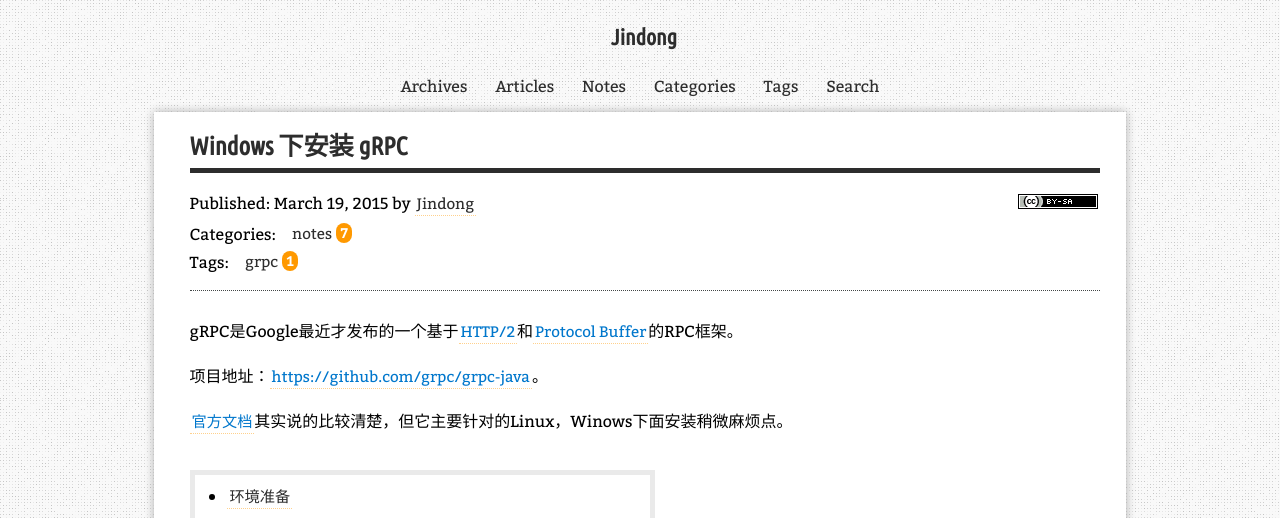
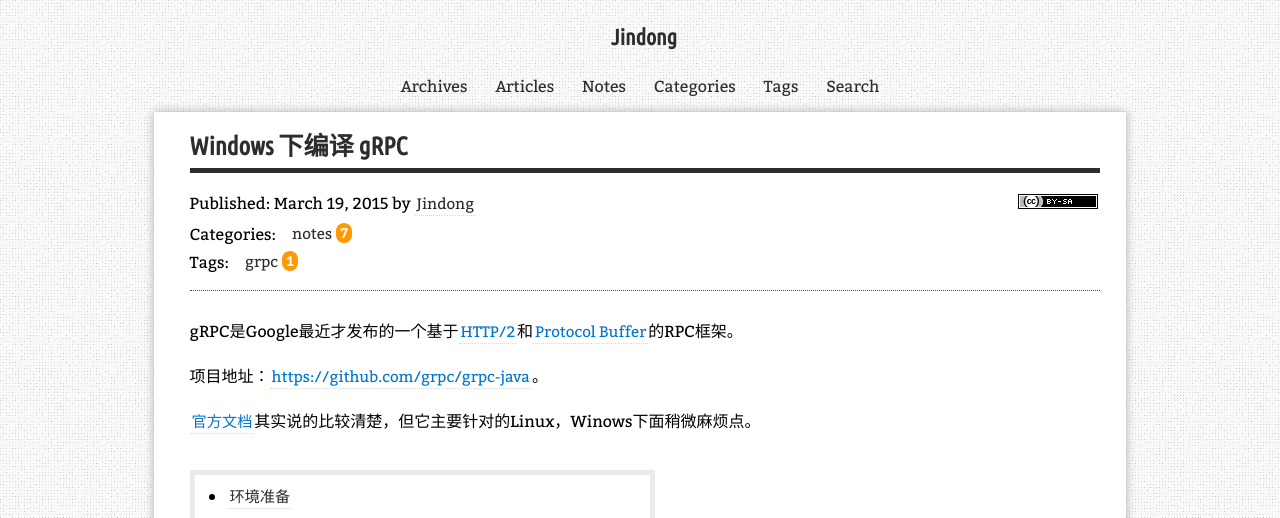
Before and after one commit to zhanjindong/zhanjindong.github.io, a Jekyll site: the page built from _posts/2015-03-19-install-grpc-on-windows.md, in a window 1280 px wide and 900 px high. Shown: the top 518 px of the window. Built offline with Jekyll 4.4.1, drawn with Linux system fonts in a browser that asks for light colours; nearby versions of some CDN libraries; comment, search, counter and statistics services are not loaded; a style sheet for code colours, icons or effects is not loaded.

Commit message:
modify post title

```diff
--- a/_posts/2015-03-19-install-grpc-on-windows.md
+++ b/_posts/2015-03-19-install-grpc-on-windows.md
@@ -1,7 +1,7 @@
 ---
 layout: post
-title: "Windows 下安装 gRPC"
-description: "Windows 下安装 gRPC"
+title: "Windows 下编译 gRPC"
+description: "Windows 下编译 gRPC"
 categories: [notes]
 tags: [grpc]
 alias: [/2015/03/19/]
@@ -12,7 +12,7 @@
 
 项目地址：[https://github.com/grpc/grpc-java][12]。
 
-[官方文档][1]其实说的比较清楚，但它主要针对的Linux，Winows下面安装稍微麻烦点。
+[官方文档][1]其实说的比较清楚，但它主要针对的Linux，Winows下面稍微麻烦点。
 * Kramdown table of contents
 {:toc .toc}
 
```
